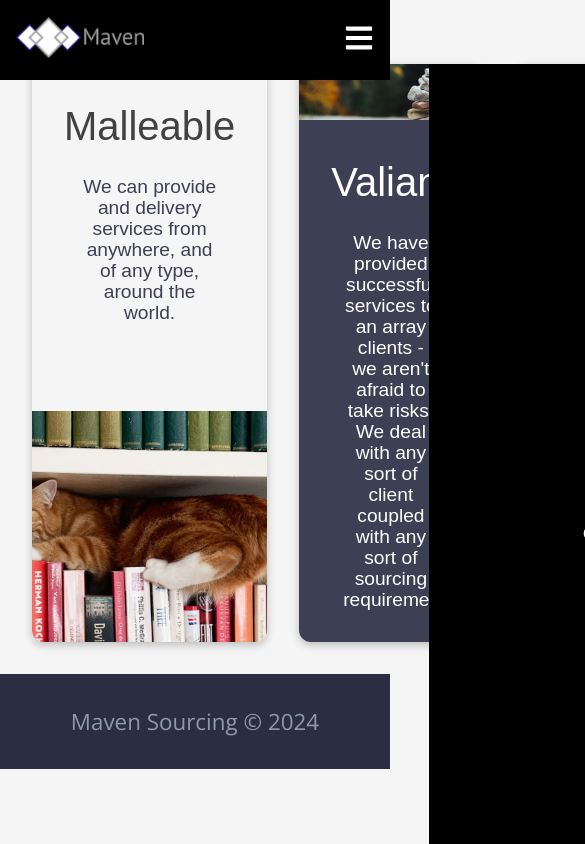
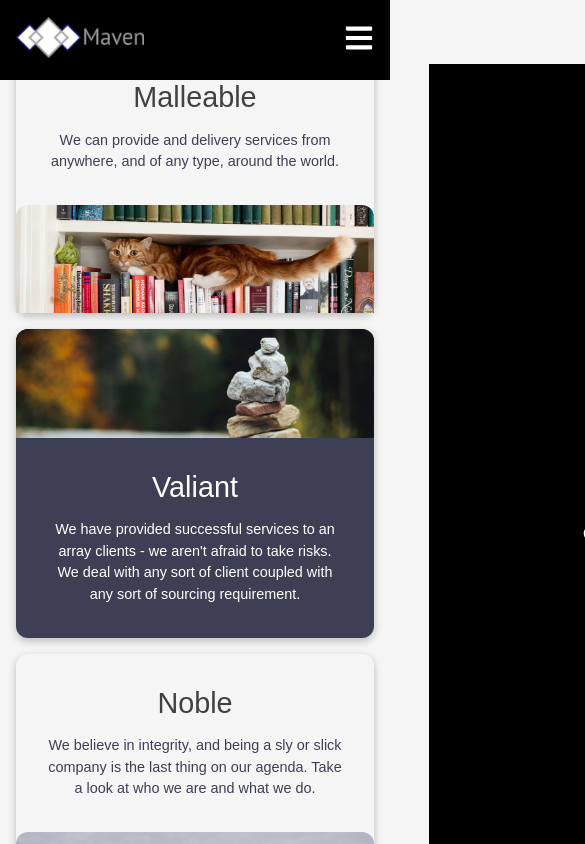
Before and after one commit to KonferInc/MavenSourcing, a React (Vite) app: page / in a window 390 px wide. Shown: the top 844 px of the page, 585 px wide, since content can reach past the window. Built offline with nearby package versions, Linux system fonts and the light colour scheme.

Commit message:
Add responsive styles

```diff
--- a/src/components/features/Features.css
+++ b/src/components/features/Features.css
@@ -81,3 +81,83 @@
 .feature:nth-child(2) p {
     color: white;
 }
+
+@media screen and (max-width: 1024px) {
+    .features-container {
+        grid-template-columns: 1fr;
+        max-width: 600px;
+        margin-left: auto;
+        margin-right: auto;
+        padding: 1rem;
+    }
+
+    .feature,
+    .feature.dark {
+        flex-direction: column;
+        max-width: 475px;
+        margin-left: auto;
+        margin-right: auto;
+    }
+
+    .feature img,
+    .feature.dark img {
+        width: 100%;
+        height: auto;
+        border-radius: 12px 12px 0 0;
+    }
+
+    .feature-content {
+        width: 100%;
+    }
+
+    .feature h2 {
+        font-size: 2rem;
+        line-height: 1.2;
+        margin-bottom: 15px;
+    }
+
+    .feature p {
+        font-size: 1rem;
+        line-height: 1.5;
+        max-width: 100%;
+    }
+}
+
+@media screen and (max-width: 768px) {
+    .features-container {
+        padding: 1rem;
+    }
+
+    .feature,
+    .feature.dark {
+        flex-direction: column;
+        max-width: 475px;
+        margin-left: auto;
+        margin-right: auto;
+    }
+
+    .feature img,
+    .feature.dark img {
+        width: 100%;
+        height: auto;
+        border-radius: 12px 12px 0 0;
+    }
+
+    .feature-content {
+        width: 100%;
+    }
+}
+
+@media screen and (max-width: 480px) {
+    .features-container {
+        gap: 1rem;
+    }
+
+    .feature h2 {
+        font-size: 1.8rem;
+    }
+
+    .feature p {
+        font-size: 0.9rem;
+    }
+}
```
